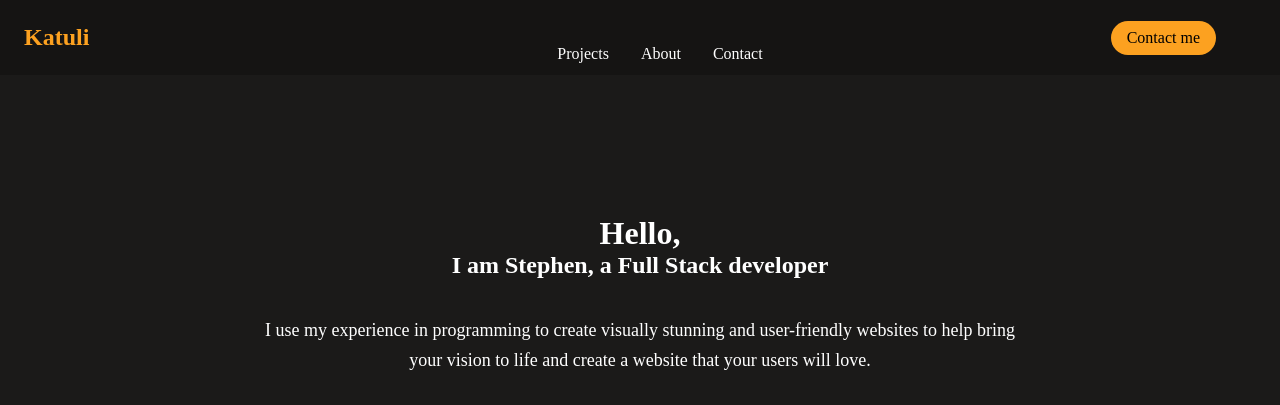
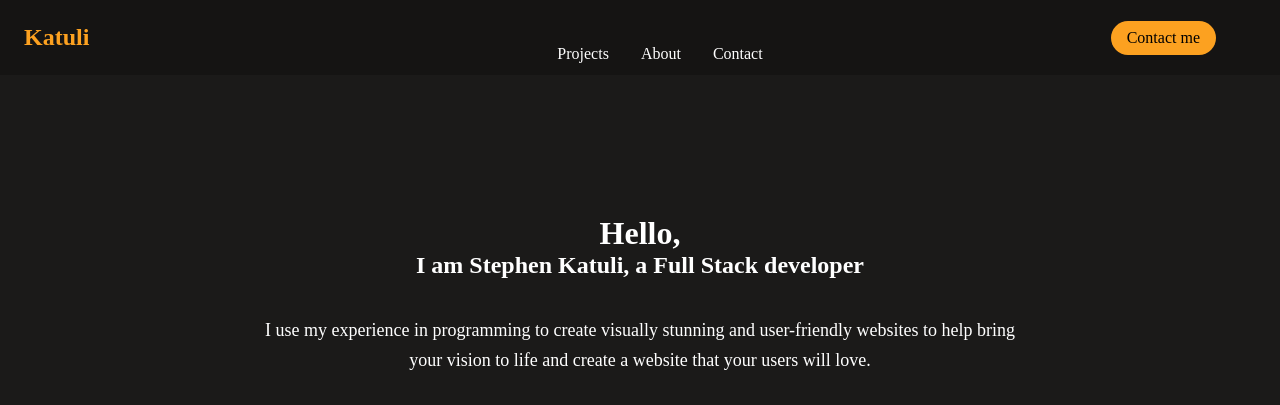
Before and after one commit to stephenkati/Professional-Portfolio, a website: page index.html in a window 1280 px wide. Shown: the top 405 px of the page. Drawn offline with Linux system fonts and the light colour scheme.

Commit message:
Add full name

```diff
--- a/index.html
+++ b/index.html
@@ -36,7 +36,7 @@
 
         <div class="heroSection">
             <h1>Hello,</h1>
-            <h2>I am Stephen, <span>a Full Stack developer</span> </h2>
+            <h2>I am Stephen Katuli, <span>a Full Stack developer</span> </h2>
             <p>I use my experience in programming to create visually stunning and user-friendly websites to help bring your vision to life and create a website that your users will love.</p>
             <ul>
                 <li> <a href="https://www.linkedin.com/in/stephen-katuli/"><i class="fa-brands fa-linkedin"></i></a> </li>
```
